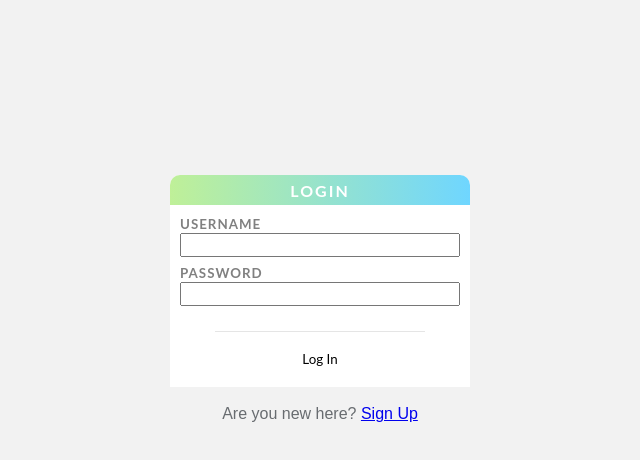
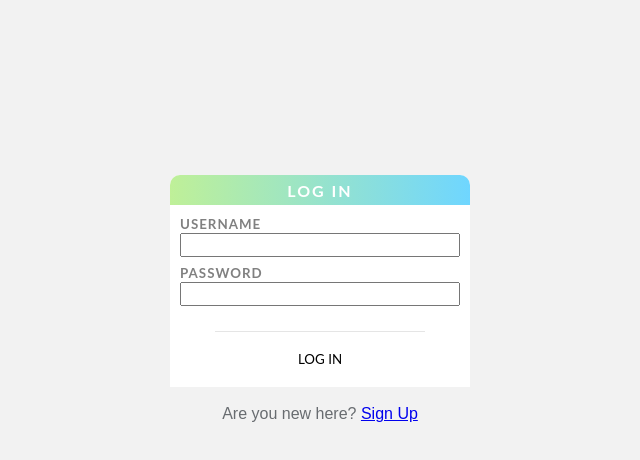
Before and after one commit to alexislouie/coach, a website: page public/login.html in a window 1280 px wide. Shown: the full height of the page, 320-960 px from the left. Drawn offline with nearby package versions, Linux system fonts and the light colour scheme.

```diff
--- a/public/login.html
+++ b/public/login.html
@@ -27,7 +27,7 @@
     <main>
 
         <form class="login-form auth-forms" action="/auth/login" method="post">
-            <header class="form-header">LOGIN</header>
+            <header class="form-header">LOG IN</header>
             <div class="form-details">
                 <label for="username">USERNAME</label>
                 <input type="text" class="login-input" id="login-username" required />
@@ -36,7 +36,7 @@
                 <input type="password" class="login-input" id="login-password" required />
 
                 <hr width=75% align="center" class="line-break">
-                <button type="submit" class="form-button js-login-button">Log In</button>
+                <button type="submit" class="form-button js-login-button">LOG IN</button>
             </div>
         </form>
 
```
